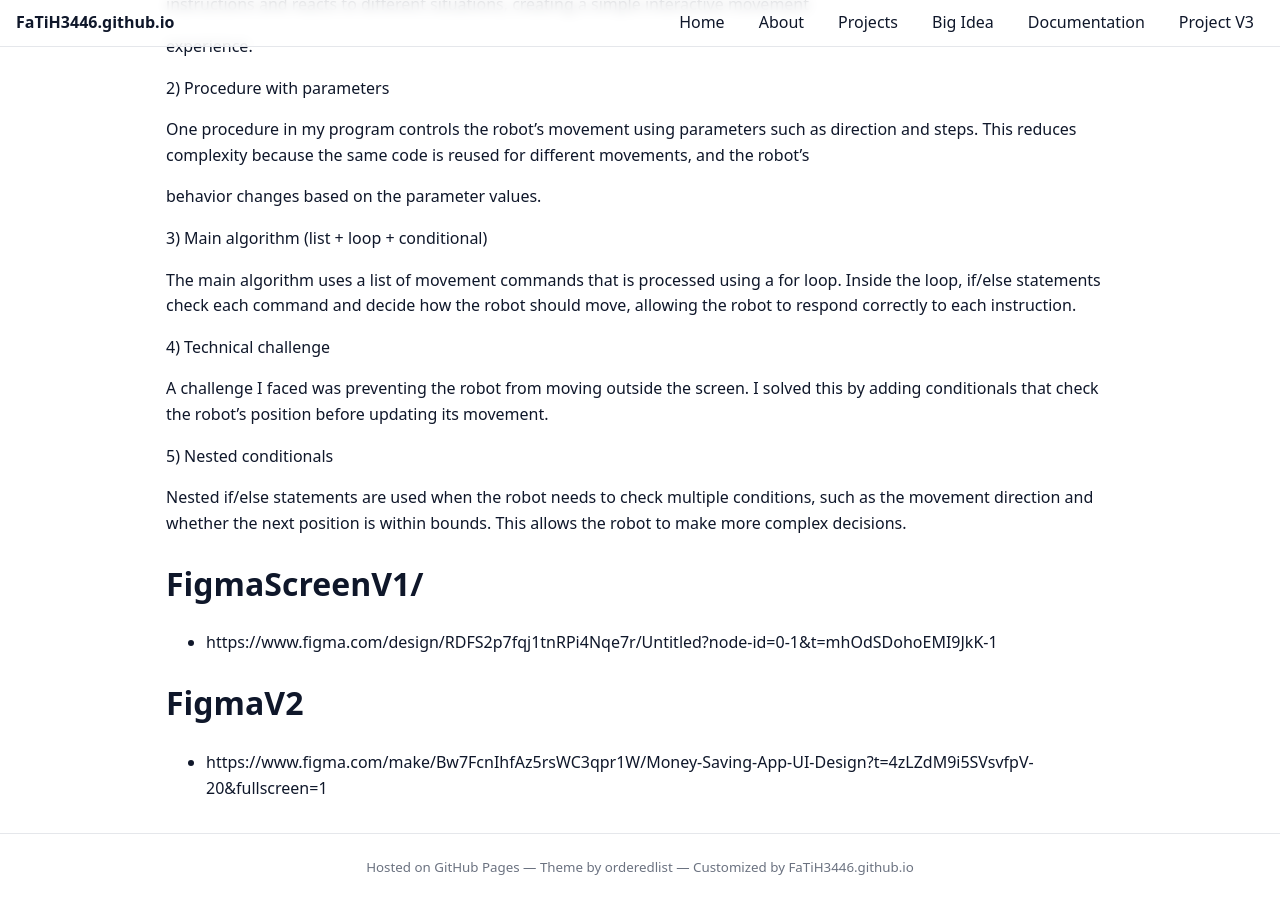
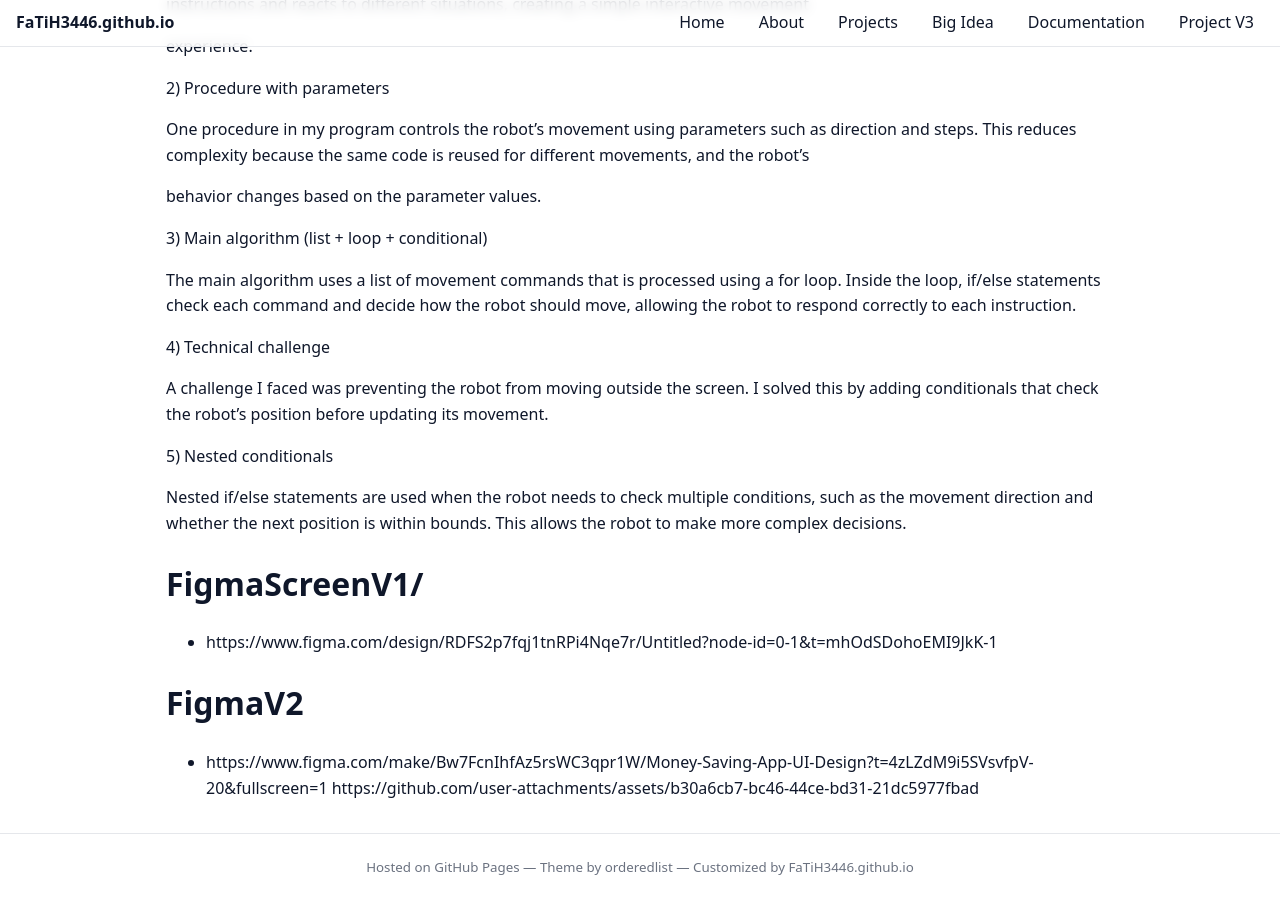
Before and after one commit to FaTiH3446/FaTiH3446.github.io, a Jekyll site: the page built from projects3.md, in a window 1280 px wide and 900 px high, scrolled down 4399 px. Built offline with Jekyll 4.4.1, drawn with Linux system fonts in a browser that asks for light colours; part of the change alters nothing that is shown.

Commit message:
Update projects3.md

```diff
--- a/projects3.md
+++ b/projects3.md
@@ -37,6 +37,7 @@ In this review I evaluated my last three projects: Pixel Painter, Cryptography P
 Pixel Painter
 
 Video: 1 I clearly explained how the 10x10 grid works, how the user chooses a number, and how the selected cell changes color.
+
 
 Program Requirements: 1 My project included a 10x10 grid, lists for cells and colors, user input between 0 and 99, a button to confirm the action, and a function to update the grid.
 
@@ -302,3 +303,4 @@ complex decisions.
 # FigmaV2
 
 - https://www.figma.com/make/Bw7FcnIhfAz5rsWC3qpr1W/Money-Saving-App-UI-Design?t=4zLZdM9i5SVsvfpV-20&fullscreen=1
+https://github.com/user-attachments/assets/b30a6cb7-bc46-44ce-bd31-21dc5977fbad
```
